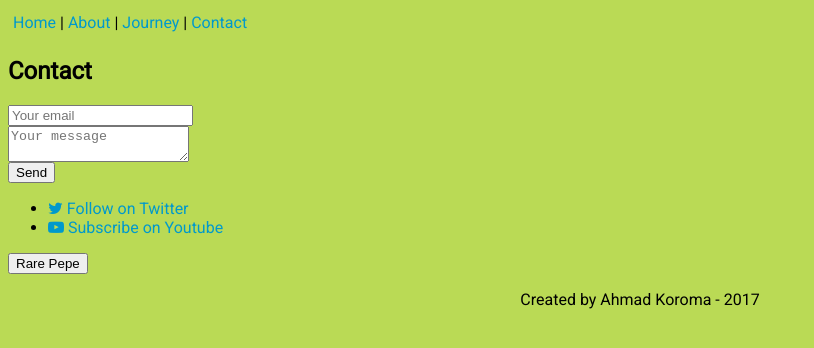
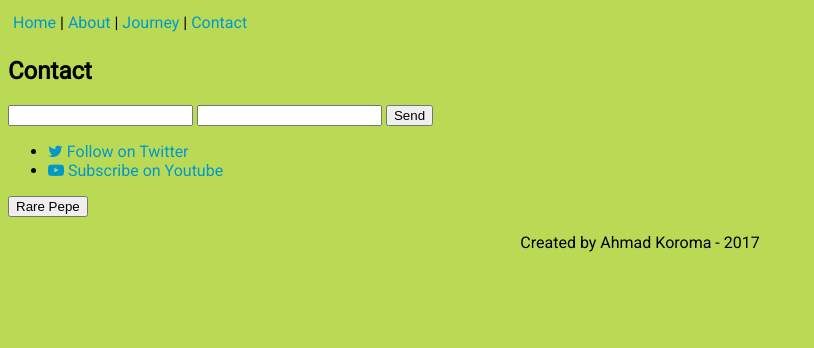
Before and after one commit to KeiyosX/keiyosx.github.io, a plain HTML site: page contact.html in a window 1280 px wide. Shown: the whole page, without its empty margins (0-814 px from the left). Drawn offline with Linux system fonts and the light colour scheme.

Commit message:
Add files via upload

```diff
--- a/contact.html
+++ b/contact.html
@@ -17,10 +17,10 @@
 
 		<section id="Contact" style="clear:both;">
 			<h1>Contact</h1>
-			<form method="POST" action="http://formspree.io/ahmadkoroma98@gmail.com">
-  				<input type="email" name="email" placeholder="Your email"><br>
-  				<textarea name="message" placeholder="Your message"></textarea><br>
-  				<button type="submit">Send</button>
+			<form action="https://formspree.io/ahmadkoroma98@gmail.com" method="POST">
+    			<input type="text" name="name">
+    			<input type="email" name="_replyto">
+    			<input type="submit" value="Send">
 			</form>
 
 			<ul>
```
